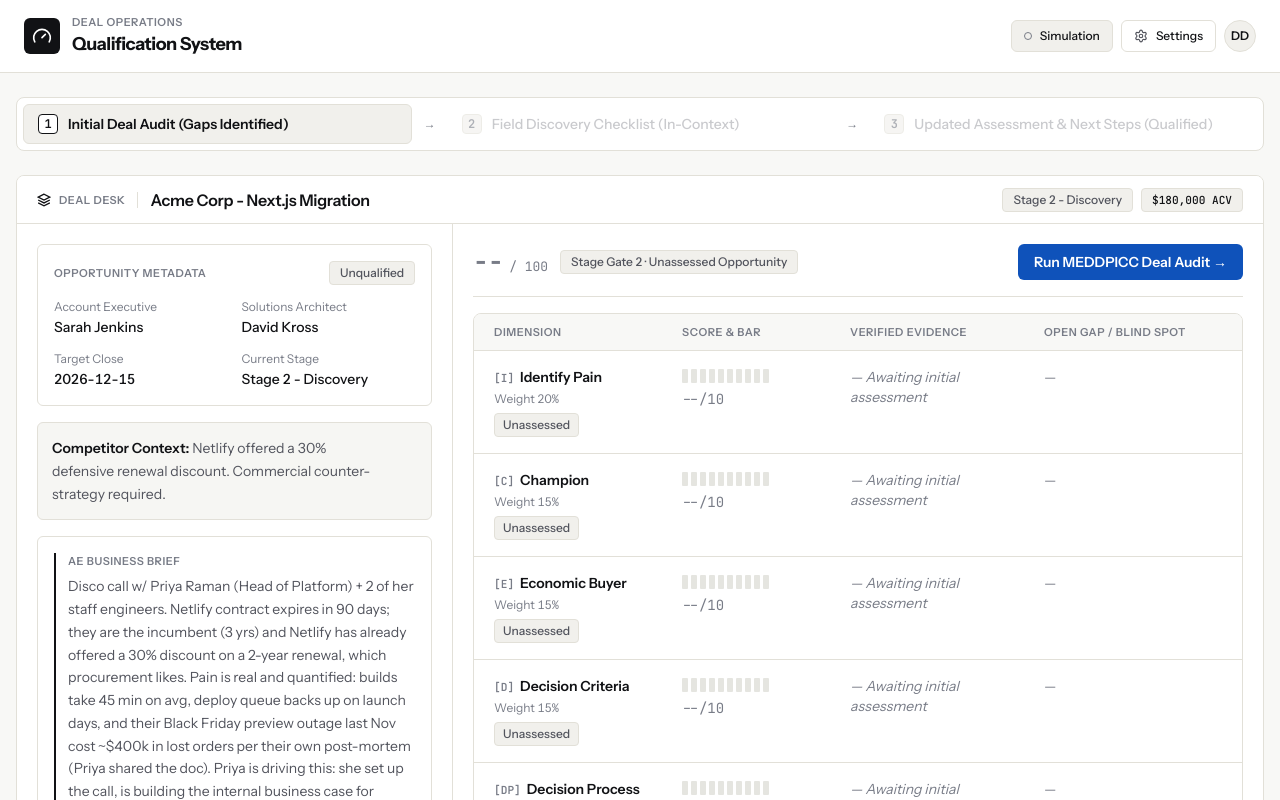
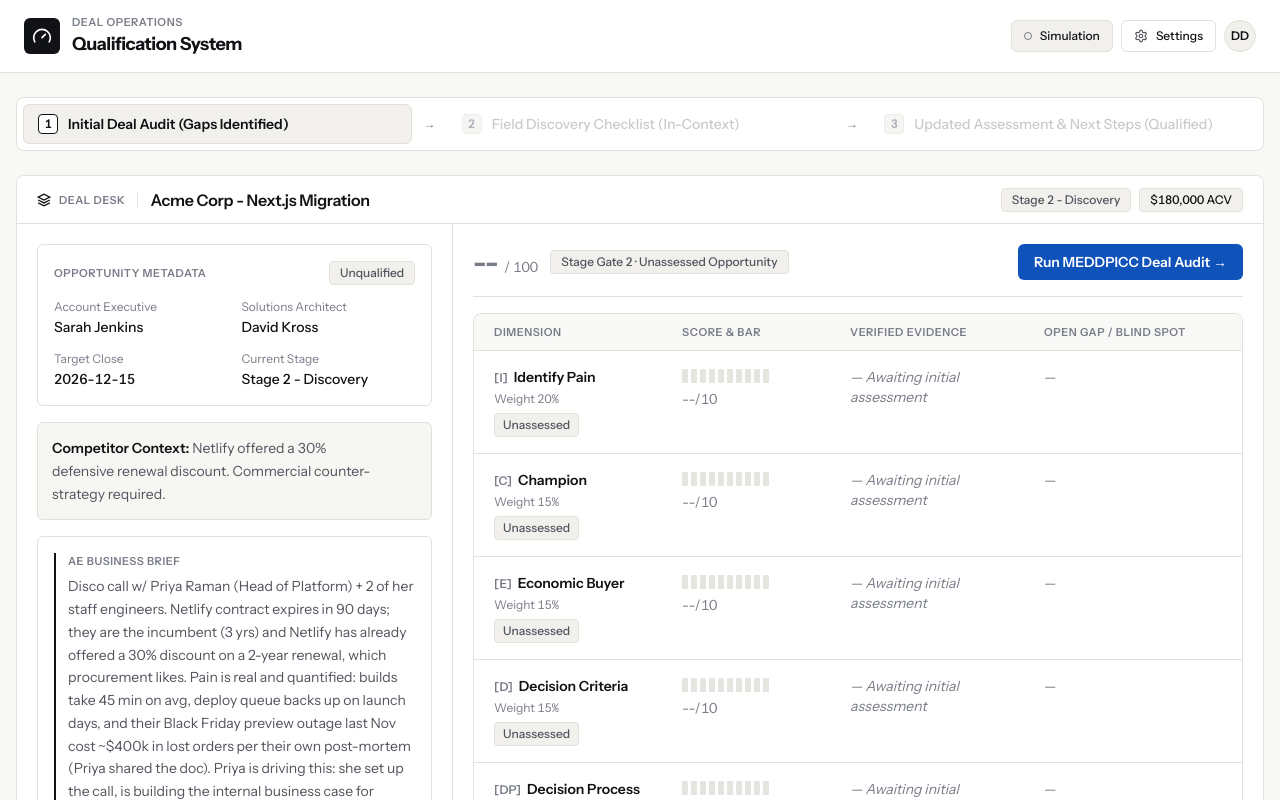
Before and after one commit to BrandonCW/vercel-sam-demo, a Next.js app: page / in a window 1280 px wide. Shown: the top 800 px of the page. Built offline with nearby package versions, Linux system fonts and the light colour scheme.

Commit message:
style(typography): unify all text and tabular numerals on Instrument Sans

```diff
--- a/app/globals.css
+++ b/app/globals.css
@@ -5,7 +5,7 @@
 :root {
   --font-sans: var(--font-instrument-sans), 'Instrument Sans', -apple-system, BlinkMacSystemFont, 'Segoe UI', Roboto, sans-serif;
   --font-display: var(--font-instrument-sans), 'Instrument Sans', -apple-system, BlinkMacSystemFont, 'Segoe UI', Roboto, sans-serif;
-  --font-mono: var(--font-jetbrains-mono), 'JetBrains Mono', ui-monospace, SFMono-Regular, Menlo, Monaco, Consolas, monospace;
+  --font-mono: var(--font-instrument-sans), 'Instrument Sans', -apple-system, BlinkMacSystemFont, 'Segoe UI', Roboto, sans-serif;
   --bg: #F8F8F6;
   --surface: #FFFFFF;
   --surface-canvas: #F8F8F6;
@@ -44,23 +44,15 @@ body {
   font-feature-settings: "tnum" 1;
 }
 
+.tabular-nums {
+  font-variant-numeric: tabular-nums;
+  font-feature-settings: "tnum" 1;
+}
+
 /* Trim internal glyph leading on badge/button labels so dots & icons align optically */
 .ui-pill-label {
   line-height: 1;
   text-box: trim-both cap alphabetic;
-}
-
-/* Normalize x-height across mixed Instrument Sans + JetBrains Mono lockups */
-.score-lockup,
-.mixed-font-lockup {
-  font-size-adjust: from-font;
-}
-
-@supports not (font-size-adjust: from-font) {
-  .score-lockup .font-mono,
-  .mixed-font-lockup .font-mono {
-    line-height: 1.4;
-  }
 }
 
 /* Custom scrollbars */
--- a/app/layout.tsx
+++ b/app/layout.tsx
@@ -1,18 +1,11 @@
 import type { Metadata } from 'next';
-import { Instrument_Sans, JetBrains_Mono } from 'next/font/google';
+import { Instrument_Sans } from 'next/font/google';
 import './globals.css';
 
 const instrumentSans = Instrument_Sans({
   subsets: ['latin'],
   weight: ['400', '500', '600', '700'],
   variable: '--font-instrument-sans',
-  display: 'swap',
-});
-
-const jetbrainsMono = JetBrains_Mono({
-  subsets: ['latin'],
-  weight: ['400', '500', '600', '700'],
-  variable: '--font-jetbrains-mono',
   display: 'swap',
 });
 
@@ -28,7 +21,7 @@ export default function RootLayout({
   children: React.ReactNode;
 }>) {
   return (
-    <html lang="en" className={`${instrumentSans.variable} ${jetbrainsMono.variable}`}>
+    <html lang="en" className={instrumentSans.variable}>
       <body className="font-sans min-h-screen bg-[#F8F8F6] text-[#111215] antialiased selection:bg-[#0F52BA] selection:text-white">
         {children}
       </body>
--- a/components/ui/button.tsx
+++ b/components/ui/button.tsx
@@ -29,7 +29,7 @@ export const Button = React.forwardRef<HTMLButtonElement, ButtonProps>(
         ref={ref}
         disabled={disabled}
         className={cn(
-          'inline-flex items-center justify-center gap-2 rounded-md font-sans font-medium transition-colors focus-visible:outline-none focus-visible:ring-1 focus-visible:ring-[#111215] disabled:pointer-events-none disabled:opacity-50 select-none cursor-pointer',
+          'inline-flex items-center justify-center gap-2 rounded-md font-sans font-medium tabular-nums transition-colors focus-visible:outline-none focus-visible:ring-1 focus-visible:ring-[#111215] disabled:pointer-events-none disabled:opacity-50 select-none cursor-pointer',
           variantStyles[variant],
           sizeStyles[size],
           className
--- a/tailwind.config.ts
+++ b/tailwind.config.ts
@@ -28,14 +28,13 @@ const config: Config = {
           'sans-serif',
         ],
         mono: [
-          'var(--font-jetbrains-mono)',
-          '"JetBrains Mono"',
-          'ui-monospace',
-          'SFMono-Regular',
-          'Menlo',
-          'Monaco',
-          'Consolas',
-          'monospace',
+          'var(--font-instrument-sans)',
+          '"Instrument Sans"',
+          '-apple-system',
+          'BlinkMacSystemFont',
+          '"Segoe UI"',
+          'Roboto',
+          'sans-serif',
         ],
       },
       fontSize: {
```
Also changed, not shown: 1 other file (tests, documents, lock files or other folders).
